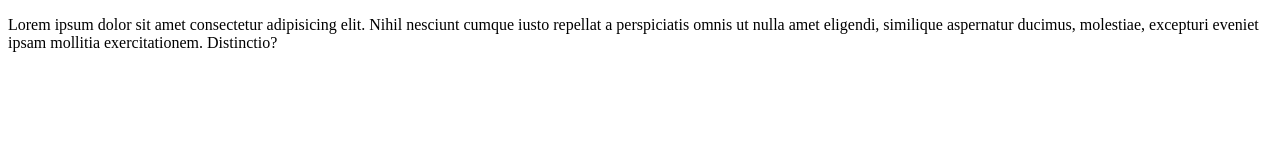
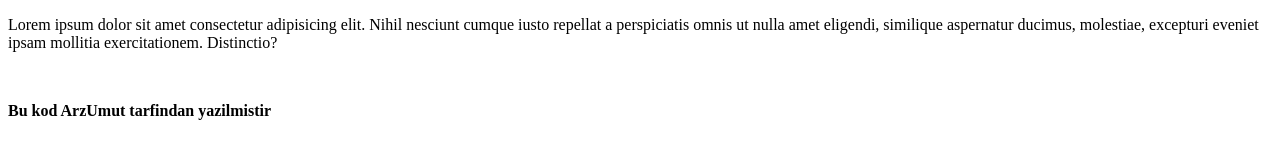
Before and after one commit to ArzUmut/T103, a plain HTML site: page index.html in a window 1280 px wide. Drawn offline with Linux system fonts and the light colour scheme.

Commit message:
Bu kod Arzudan geldi

```diff
--- a/index.html
+++ b/index.html
@@ -8,5 +8,7 @@
 </head>
 <body>
   <p>Lorem ipsum dolor sit amet consectetur adipisicing elit. Nihil nesciunt cumque iusto repellat a perspiciatis omnis ut nulla amet eligendi, similique aspernatur ducimus, molestiae, excepturi eveniet ipsam mollitia exercitationem. Distinctio?</p>
+  <br>
+  <p> <strong> Bu kod ArzUmut tarfindan yazilmistir </strong> </p>
 </body>
 </html>
```
